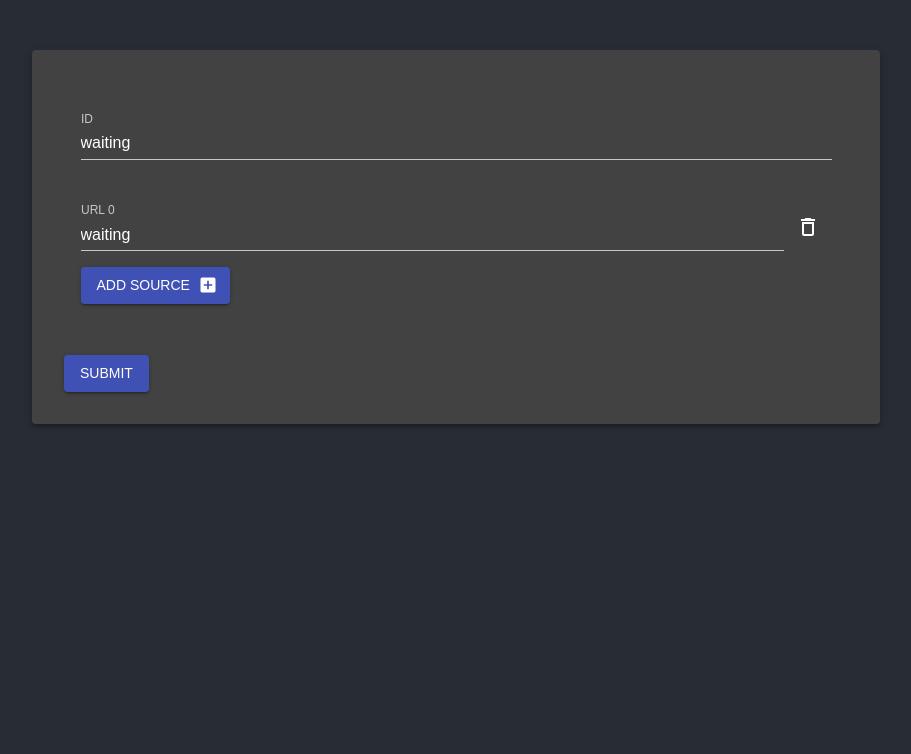
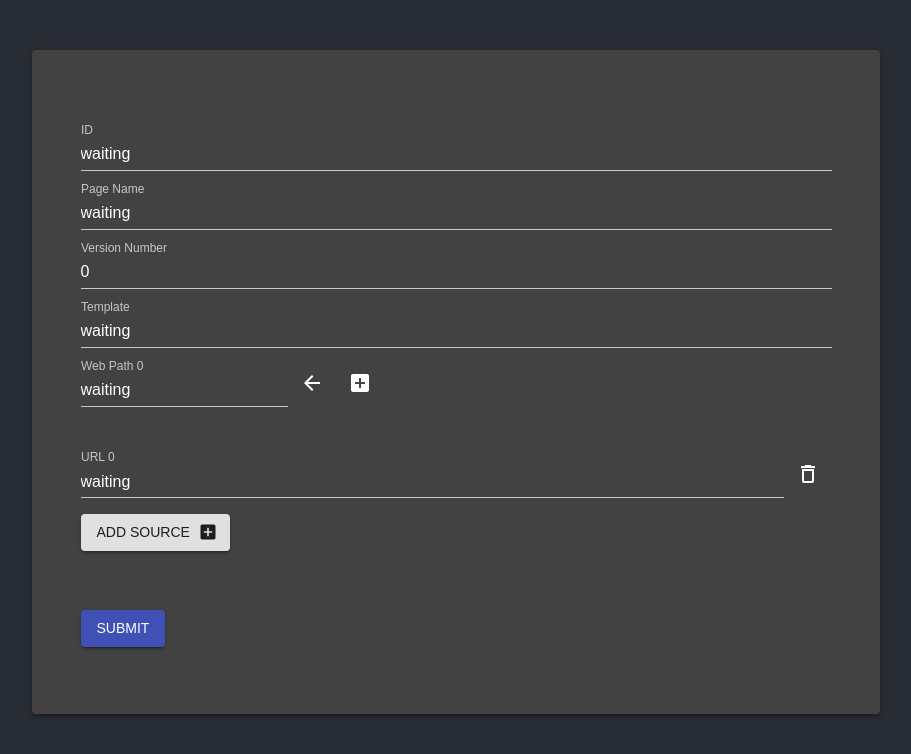
Before and after one commit to RolandWarburton/managementUI, a React (Create React App) app in the folder frontend/: page /admin/page/1 in a window 1280 px wide. Shown: the top 754 px of the page, without its empty margins (184-1095 px from the left). Built offline with nearby package versions, Linux system fonts and the light colour scheme; no server answers.

Commit message:
:construction: Get all the fields in the page form

```diff
--- a/frontend/src/components/viewPage/Form.js
+++ b/frontend/src/components/viewPage/Form.js
@@ -1,100 +1,15 @@
 import React from "react";
-import { Formik, useFormik, useField, Field, ErrorMessage, FieldArray } from "formik";
-import { Button, Container, Paper } from "@material-ui/core";
-import TextField from "@material-ui/core/TextField";
-import { Form, useStyles } from "./formStyles";
-import styled from "styled-components";
-import IconButton from "@material-ui/core/IconButton";
-import DeleteOutlineIcon from "@material-ui/icons/DeleteOutline";
-import AddBoxIcon from "@material-ui/icons/AddBox";
-import { makeStyles } from "@material-ui/core/styles";
-import { withFormik } from "formik";
-
-import * as Yup from "yup";
-// const validationSchema = Yup.object({
-// 	_id: Yup.string().required("Required"),
-// });
-
-const FieldArrayWrapper = styled.div`
-	display: grid;
-	grid-template-columns: 1fr auto;
-`;
-
-const Fieldset = styled.fieldset`
-	border: none;
-	margin: 1em 0;
-`;
-
-const Wrapper = ({ children }) => {
-	const classes = useStyles();
-	return (
-		<Container className={classes.root} maxWidth="lg">
-			<Paper elevation={3} elementtype="section">
-				{children}
-			</Paper>
-		</Container>
-	);
-};
-
-const handleChange = ({ field, form }) => {
-	form.values.firstName = "aaa";
-};
-
-const MyField = ({ field, form, label }) => {
-	return (
-		// <div>
-		<TextField label={label} fullWidth {...field} />
-		// </div>
-	);
-};
-
-const handleSubmit = (values) => {
-	alert(JSON.stringify(values, null, 2));
-};
-
-const FieldArrayRow = ({ field, form, label, handleDeleteButton }) => {
-	return (
-		<FieldArrayWrapper>
-			<TextField label={label} fullWidth {...field} />
-			<IconButton aria-label="delete" onClick={handleDeleteButton}>
-				<DeleteOutlineIcon />
-			</IconButton>
-		</FieldArrayWrapper>
-	);
-};
-
-export const MyDynamicForm = ({ move, swap, push, insert, unshift, pop, remove, form }) => {
-	const classes = useStyles();
-	return (
-		<div>
-			{form.values.source.map((s, i) => {
-				return (
-					<Field
-						key={i}
-						name={`source[${i}].url`}
-						label={`URL ${i}`}
-						value={s.url}
-						onChange={form.handleChange}
-						component={FieldArrayRow}
-						handleDeleteButton={(e) => {
-							remove(i);
-						}}
-					/>
-				);
-			})}
-			<div className={classes.button}>
-				<Button
-					variant="contained"
-					color="primary"
-					endIcon={<AddBoxIcon />}
-					onClick={() => push({ url: "", remote: true })}
-				>
-					Add source
-				</Button>
-			</div>
-		</div>
-	);
-};
+// import { Formik, useFormik, useField, Field, ErrorMessage, FieldArray } from "formik";
+import { Formik, Field, FieldArray } from "formik";
+import { Button } from "@material-ui/core";
+import { Fieldset } from "./components/formStyles";
+import Wrapper from "./components/Wrapper";
+import handleSubmit from "./helpers/handleSubmit";
+import StandardField from "./components/StandardField";
+import PageSourceFieldArray from "./components/PageSourceFieldArray";
+import PageWebsitePathFieldArray from "./components/pageWebsitePathFieldArray";
+import propTypes from "prop-types";
+import exact from "prop-types-exact";
 
 const MyForm = ({ page }) => {
 	return (
@@ -105,32 +20,67 @@
 						<Field
 							name="_id"
 							label="ID"
-							value={values.firstName}
 							onChange={handleChange}
-							component={MyField}
+							component={StandardField}
 						/>
+
+						<Field
+							name="pageName"
+							label="Page Name"
+							onChange={handleChange}
+							component={StandardField}
+						/>
+
+						<Field
+							name="__v"
+							label="Version Number"
+							onChange={handleChange}
+							component={StandardField}
+						/>
+
+						<Field
+							name="meta.template"
+							label="Template"
+							onChange={handleChange}
+							component={StandardField}
+						/>
+
+						<FieldArray name="websitePath" component={PageWebsitePathFieldArray} />
 					</Fieldset>
 
 					<Fieldset>
-						<FieldArray name="source" component={MyDynamicForm} />
+						<FieldArray name="source" component={PageSourceFieldArray} />
 					</Fieldset>
 
-					<Button color="primary" variant="contained" type="submit">
-						Submit
-					</Button>
+					<Fieldset>
+						<Button color="primary" variant="contained" type="submit">
+							Submit
+						</Button>
+					</Fieldset>
 				</form>
 			)}
 		</Formik>
 	);
 };
 
-export default function ({ page }) {
-	const { _id, pageName, source } = page;
+const Form = ({ page }) => {
 	return (
 		<Wrapper>
 			<MyForm page={page} />
 		</Wrapper>
 	);
-}
+};
+export default Form;
 
 // export default pageForm;
+
+Form.propTypes = exact({
+	// page: propTypes.object.isRequired,
+	page: propTypes.shape({
+		_id: propTypes.string.isRequired,
+		pageName: propTypes.string.isRequired,
+		source: propTypes.array.isRequired,
+		websitePath: propTypes.array.isRequired,
+		__v: propTypes.number.isRequired,
+	}).isRequired,
+});
--- a/frontend/src/components/viewPage/ViewPage.js
+++ b/frontend/src/components/viewPage/ViewPage.js
@@ -1,14 +1,19 @@
 import React, { useState, useEffect } from "react";
 import Form from "./Form";
+
+const unloadedPage = {
+	_id: "waiting",
+	pageName: "waiting",
+	source: [{ url: "waiting", remote: true }],
+	websitePath: ["waiting"],
+	__v: 0,
+	meta: { template: "waiting" },
+};
 
 export default function ViewPage(props) {
 	const _id = props.match.params.id;
 
-	const [page, setPage] = useState({
-		_id: "waiting",
-		pageName: "waiting",
-		source: [{ url: "waiting", remote: true }],
-	});
+	const [page, setPage] = useState(unloadedPage);
 	const [loading, setLoading] = useState(true);
 
 	// ##──── on load ───────────────────────────────────────────────────────────────────────────
--- /dev/null
+++ b/frontend/src/components/viewPage/components/FieldArrayRow.js
@@ -0,0 +1,18 @@
+import React from "react";
+import { useStyles, Fieldset, FieldArrayWrapper } from "./formStyles";
+import IconButton from "@material-ui/core/IconButton";
+import DeleteOutlineIcon from "@material-ui/icons/DeleteOutline";
+import TextField from "@material-ui/core/TextField";
+
+const FieldArrayRow = ({ field, form, label, handleDeleteButton }) => {
+	return (
+		<FieldArrayWrapper>
+			<TextField label={label} fullWidth {...field} />
+			<IconButton aria-label="delete" onClick={handleDeleteButton}>
+				<DeleteOutlineIcon />
+			</IconButton>
+		</FieldArrayWrapper>
+	);
+};
+
+export default FieldArrayRow;
--- /dev/null
+++ b/frontend/src/components/viewPage/components/PageSourceFieldArray.js
@@ -0,0 +1,40 @@
+import React from "react";
+import { Field } from "formik";
+import { Button } from "@material-ui/core";
+import { useStyles } from "./formStyles";
+import AddBoxIcon from "@material-ui/icons/AddBox";
+import FieldArrayRow from "./FieldArrayRow";
+
+export const MyDynamicForm = ({ move, swap, push, insert, unshift, pop, remove, form }) => {
+	const classes = useStyles();
+	return (
+		<div>
+			{form.values.source.map((s, i) => {
+				return (
+					<Field
+						key={i}
+						name={`source[${i}].url`}
+						label={`URL ${i}`}
+						value={s.url}
+						onChange={form.handleChange}
+						component={FieldArrayRow}
+						handleDeleteButton={(e) => {
+							remove(i);
+						}}
+					/>
+				);
+			})}
+			<div className={classes.button}>
+				<Button
+					variant="contained"
+					endIcon={<AddBoxIcon />}
+					onClick={() => push({ url: "", remote: true })}
+				>
+					Add source
+				</Button>
+			</div>
+		</div>
+	);
+};
+
+export default MyDynamicForm;
--- /dev/null
+++ b/frontend/src/components/viewPage/components/StandardField.js
@@ -0,0 +1,13 @@
+import React from "react";
+import TextField from "@material-ui/core/TextField";
+import { FieldWrapper } from "./formStyles";
+
+const StandardField = ({ field, form, label }) => {
+	return (
+		<FieldWrapper>
+			<TextField label={label} fullWidth {...field} />
+		</FieldWrapper>
+	);
+};
+
+export default StandardField;
--- /dev/null
+++ b/frontend/src/components/viewPage/components/Wrapper.js
@@ -0,0 +1,16 @@
+import React from "react";
+import { Button, Container, Paper } from "@material-ui/core";
+import { useStyles } from "./formStyles";
+
+const Wrapper = ({ children }) => {
+	const classes = useStyles();
+	return (
+		<Container className={classes.root} maxWidth="lg">
+			<Paper elevation={3} elementtype="section">
+				{children}
+			</Paper>
+		</Container>
+	);
+};
+
+export default Wrapper;
--- /dev/null
+++ b/frontend/src/components/viewPage/components/formStyles.js
@@ -0,0 +1,37 @@
+import { makeStyles } from "@material-ui/core/styles";
+import styled from "styled-components";
+
+const useStyles = makeStyles((theme) => ({
+	root: {
+		display: "block",
+		width: "100%",
+		"& > *": {
+			padding: theme.spacing(4),
+		},
+	},
+	textField: {
+		width: "100%",
+	},
+	button: {
+		"& > *": {
+			"margin-top": theme.spacing(2),
+			"margin-bottom": theme.spacing(2),
+		},
+	},
+}));
+
+const FieldArrayWrapper = styled.div`
+	display: grid;
+	grid-template-columns: 1fr auto;
+`;
+
+const FieldWrapper = styled.div`
+	margin: 0.5em 0;
+`;
+
+const Fieldset = styled.fieldset`
+	border: none;
+	margin: 1em 0;
+`;
+
+export { useStyles, FieldArrayWrapper, FieldWrapper, Fieldset };
--- /dev/null
+++ b/frontend/src/components/viewPage/components/pageWebsitePathFieldArray.js
@@ -0,0 +1,44 @@
+import React from "react";
+import { Field } from "formik";
+import { useStyles } from "./formStyles";
+import AddBoxIcon from "@material-ui/icons/AddBox";
+import websitePathSegment from "./websitePathSegment";
+import IconButton from "@material-ui/core/IconButton";
+import ArrowBackIcon from "@material-ui/icons/ArrowBack";
+
+export const MyDynamicForm = ({ move, swap, push, insert, unshift, pop, remove, form }) => {
+	const classes = useStyles();
+	return (
+		<div>
+			{form.values.websitePath.map((s, i) => {
+				return (
+					<Field
+						key={i}
+						name={`websitePath[${i}]`}
+						label={`Web Path ${i}`}
+						value={s}
+						onChange={form.handleChange}
+						component={websitePathSegment}
+						handleDeleteButton={(e) => {
+							remove(i);
+						}}
+					/>
+				);
+			})}
+			<IconButton
+				aria-label="delete"
+				onClick={() => {
+					remove(form.values.websitePath.length - 1);
+				}}
+			>
+				<ArrowBackIcon />
+			</IconButton>
+
+			<IconButton aria-label="delete" onClick={() => push("")}>
+				<AddBoxIcon />
+			</IconButton>
+		</div>
+	);
+};
+
+export default MyDynamicForm;
--- /dev/null
+++ b/frontend/src/components/viewPage/components/websitePathSegment.js
@@ -0,0 +1,17 @@
+import React from "react";
+import { useStyles, Fieldset, FieldArrayWrapper } from "./formStyles";
+import IconButton from "@material-ui/core/IconButton";
+import DeleteOutlineIcon from "@material-ui/icons/DeleteOutline";
+import TextField from "@material-ui/core/TextField";
+
+const websitePathSegment = ({ field, form, label }) => {
+	return <TextField label={label} {...field} />;
+};
+
+export default websitePathSegment;
+
+{
+	/* <IconButton aria-label="delete" onClick={handleDeleteButton}>
+	<DeleteOutlineIcon />
+</IconButton>; */
+}
--- /dev/null
+++ b/frontend/src/components/viewPage/helpers/handleSubmit.js
@@ -0,0 +1,5 @@
+const handleSubmit = (values) => {
+	alert(JSON.stringify(values, null, 2));
+};
+
+export default handleSubmit;
--- /dev/null
+++ b/frontend/src/components/viewPage/helpers/validation.js
@@ -0,0 +1,6 @@
+import * as Yup from "yup";
+const validationSchema = Yup.object({
+	_id: Yup.string().required("Required"),
+});
+
+export default validationSchema;
```
Also changed, not shown: frontend/src/components/viewPage/components/pageSources.js (deleted, +0 -61 lines).
